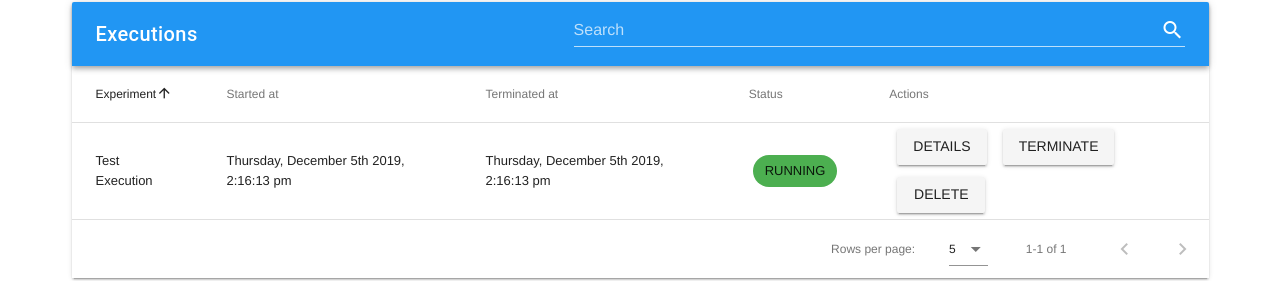
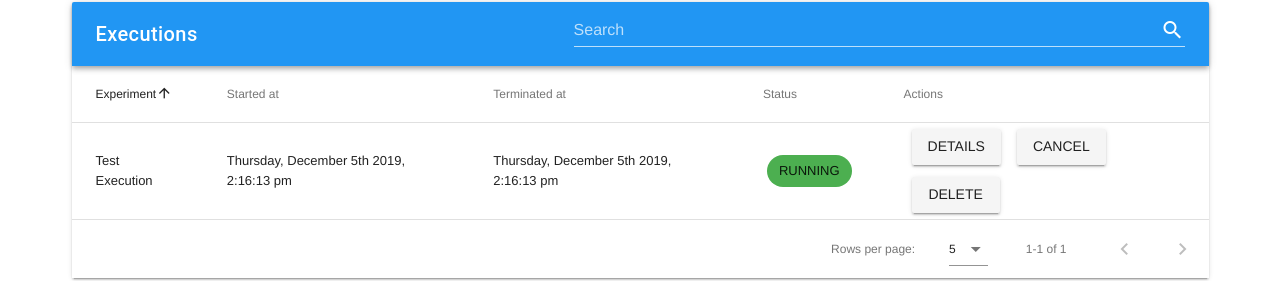
Before and after one commit to cormensratio/hafenkran-client, a Vue app: page /executionlist in a window 1280 px wide. Shown: the part 162-443 px from the top of the page. Built offline with nearby package versions, Linux system fonts and the light colour scheme; no server answers.

Commit message:
EPDS02-126 merged Develop in branch

```diff
--- a/src/components/views/ExecutionsListPage.vue
+++ b/src/components/views/ExecutionsListPage.vue
@@ -32,7 +32,7 @@
               <td class="text-xs-left">
                 <v-btn @click="navigateToDetails(props.item.id)">Details</v-btn>
                 <v-btn :disabled="cancelButtonDisabled(props.item.status)"
-                       @click="terminateExecution(props.item.id)">Terminate</v-btn>
+                       @click="terminateExecution(props.item.id)">Cancel</v-btn>
                 <v-btn @click="deleteExecution(props.item.id)">Delete</v-btn>
               </td>
             </template>
```
